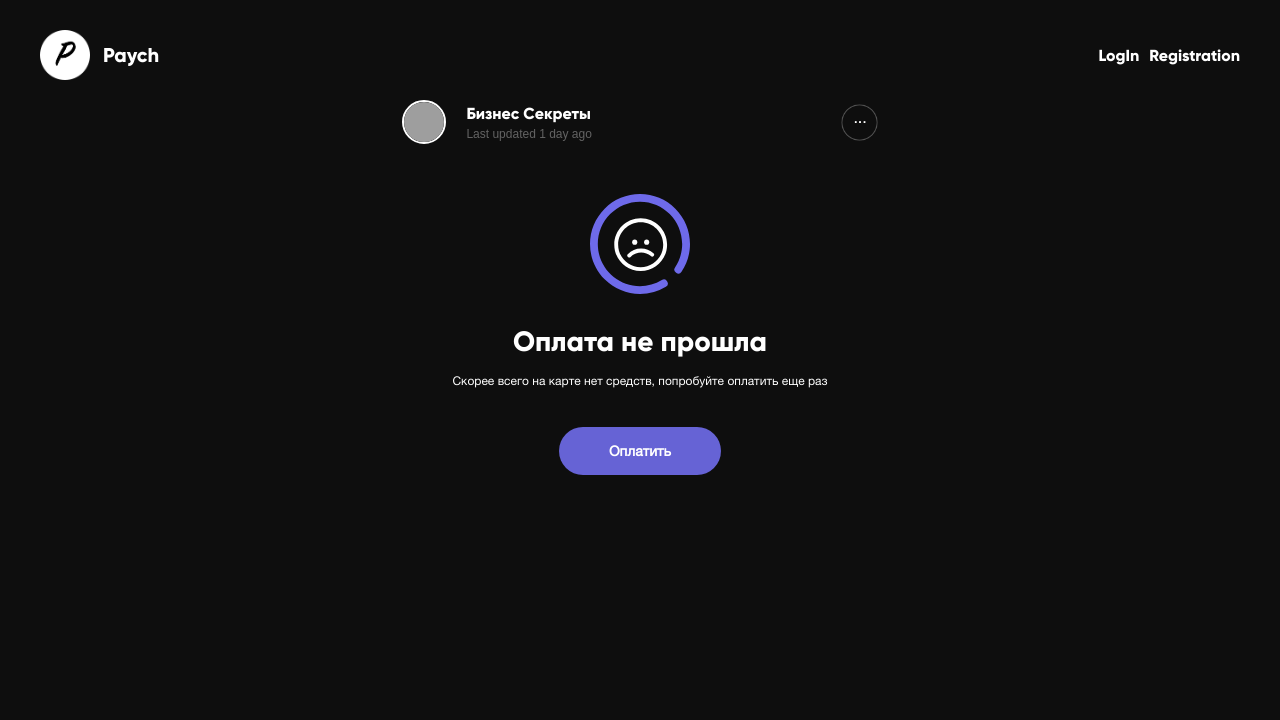
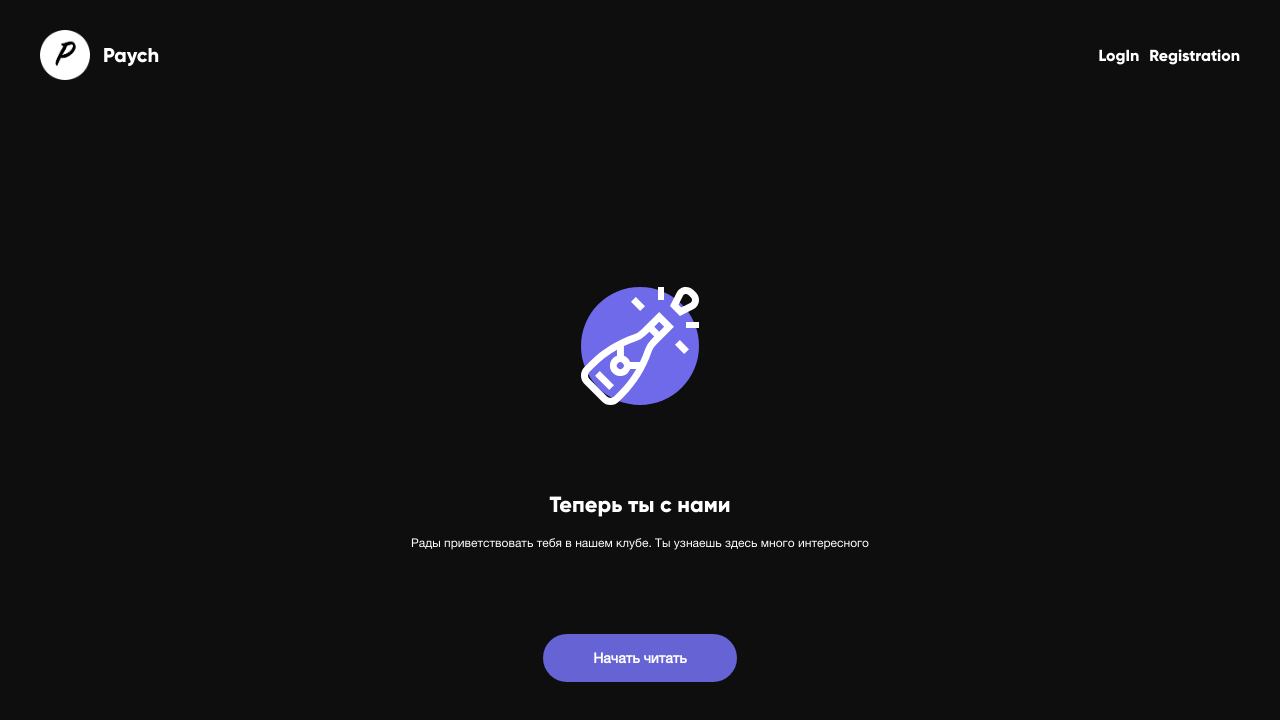
Before and after one commit to paych-dev/paych-front-end, a React (Create React App) app: page /club/1 in a window 1280 px wide. Shown: the top 720 px of the page. Built offline with nearby package versions, Linux system fonts and the light colour scheme; grey boxes are pictures that could not be loaded.

Commit message:
Refactored Stub components

```diff
--- a/src/components/Stubs/DontHaveClubs/DontHaveClubs.js
+++ b/src/components/Stubs/DontHaveClubs/DontHaveClubs.js
@@ -1,19 +1,18 @@
 import React from 'react'
-import style from './DontHaveClubs.module.css'
 import IconHeader from '../../IconHeader/IconHeader'
+import Stub from '../Stub/Stub'
 
 import errorImg from '../../../assets/error.svg'
 
 const DontHaveClubs = () => (
-  <div className={style.DontHaveClubs_wrap}>
-
+  <Stub>
     <IconHeader
       img={errorImg}
       title={'У вас нет каналов'}
       desc={'Вы можете найти и подписаться на каналы или создать свой'} />
 
     <button className='button blue-radius-btn29'>Создать канал</button>
-  </div>
+  </Stub>
 )
 
 export default DontHaveClubs
--- a/src/components/Stubs/DontHaveClubs/DontHaveClubs.module.css
+++ /dev/null
@@ -1,8 +0,0 @@
-.DontHaveClubs_wrap {
-  padding: 0px 50px;
-  height: 70vh;
-  display: flex;
-  flex-direction: column;
-  justify-content: space-evenly;
-  align-items: center;
-}
--- a/src/components/Stubs/NewClubDone/NewClubDone.js
+++ b/src/components/Stubs/NewClubDone/NewClubDone.js
@@ -1,22 +1,20 @@
 import React from 'react'
 import IconHeader from '../../IconHeader/IconHeader'
-
+import Stub from '../Stub/Stub'
 import style from './NewClubDone.module.css'
 import created from '../../../assets/created@3x.png'
 
 const NewClubDone = ({url}) => (
-  <div className={style.NewClubDone_Wrap} >
-
+  <Stub>
     <IconHeader img={created} title={'Клуб создан'} desc={'Создавай контент, делись ссылкой и зарабатывай на этом'}/>
 
-    <div>
+    <div className={style.infoText}>
       <span className={style.urlText}>ССЫЛКА НА КЛУБ</span><br />
       <span className={style.url}>{url}</span>
     </div>
 
     <button className='button blue-radius-btn29'>Создать первый пост</button>
-
-  </div>
+  </Stub>
 )
 
 export default NewClubDone
--- a/src/components/Stubs/NewClubDone/NewClubDone.module.css
+++ b/src/components/Stubs/NewClubDone/NewClubDone.module.css
@@ -1,12 +1,3 @@
-.NewClubDone_Wrap{
-  padding: 0px 50px;
-  height: 70vh;
-  display: flex;
-  flex-direction: column;
-  justify-content: space-evenly;
-  align-items: center;
-}
-
 .infoText {
   font-size: 12px;
   line-height: 1.5;
--- a/src/components/Stubs/PaymantFailed/PaymantFailed.js
+++ b/src/components/Stubs/PaymantFailed/PaymantFailed.js
@@ -1,19 +1,18 @@
 import React from 'react'
-import style from './PaymantFailed.module.css'
 import IconHeader from '../../IconHeader/IconHeader'
+import Stub from '../Stub/Stub'
 
 import errorImg from '../../../assets/error.svg'
 
 const PaymantFailed = () => (
-  <div className={style.PaymantFailed_wrap}>
-
+  <Stub>
     <IconHeader
       img={errorImg}
       title={'Оплата не прошла'}
       desc={'Скорее всего на карте нет средств, попробуйте оплатить еще раз'} />
 
     <button className='button blue-radius-btn29'>Оплатить</button>
-  </div>
+  </Stub>
 )
 
 export default PaymantFailed
--- a/src/components/Stubs/PaymantFailed/PaymantFailed.module.css
+++ /dev/null
@@ -1,7 +0,0 @@
-.PaymantFailed_wrap {
-  padding: 0px 50px;
-  display: flex;
-  flex-direction: column;
-  justify-content: space-evenly;
-  align-items: center;
-}
--- /dev/null
+++ b/src/components/Stubs/Stub/Stub.js
@@ -0,0 +1,6 @@
+import React from 'react'
+import style from './Stub.module.css'
+
+const Stub = ({children}) => <div className={style.Stub_Wrap}><div className={style.Stub_Content}>{children}</div></div>
+
+export default Stub
--- /dev/null
+++ b/src/components/Stubs/Stub/Stub.module.css
@@ -0,0 +1,15 @@
+.Stub_Wrap {
+  padding: 0px 50px;
+  height: 80%;
+  display: flex;
+  flex-direction: column;
+  justify-content: center;
+}
+
+.Stub_Content {
+  height: 300px;
+  display: flex;
+  flex-direction: column;
+  justify-content: space-evenly;
+  align-items: center;
+}
--- a/src/hoc/Layout.module.css
+++ b/src/hoc/Layout.module.css
@@ -5,6 +5,7 @@
 
 .Main {
   padding-top: 57px;
+  height: 100%;
 }
 
 @media (min-width: 600px) {
--- a/src/pages/ClubPage/ClubPage.js
+++ b/src/pages/ClubPage/ClubPage.js
@@ -13,8 +13,8 @@ class ClubPage extends Component {
   state = {
     newPost: false,
     popoverOpen: false,
-    payDone: false,
-    payFalse: true,
+    payDone: true,
+    payFalse: false,
     clubPosts: []
   }
 
```
